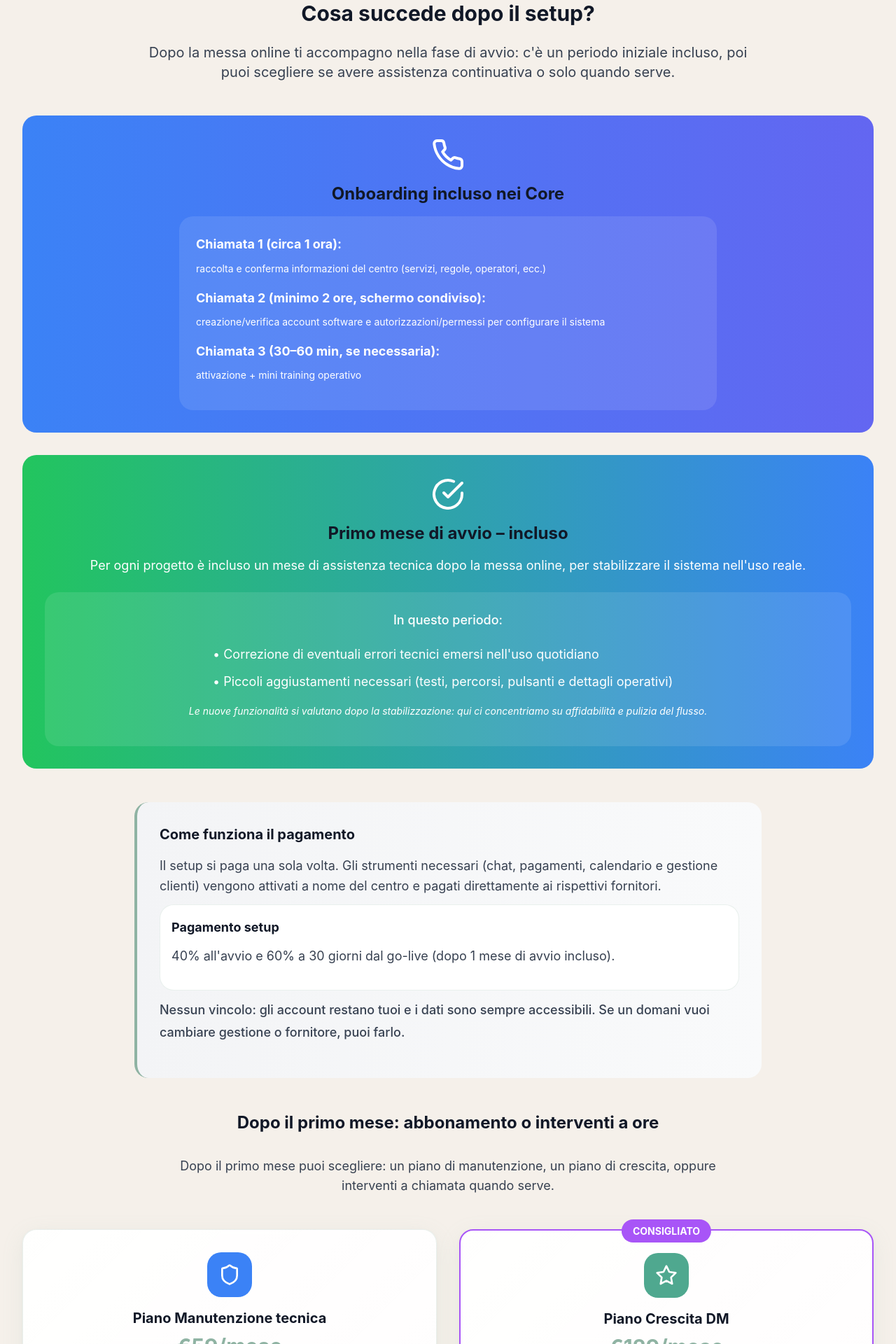
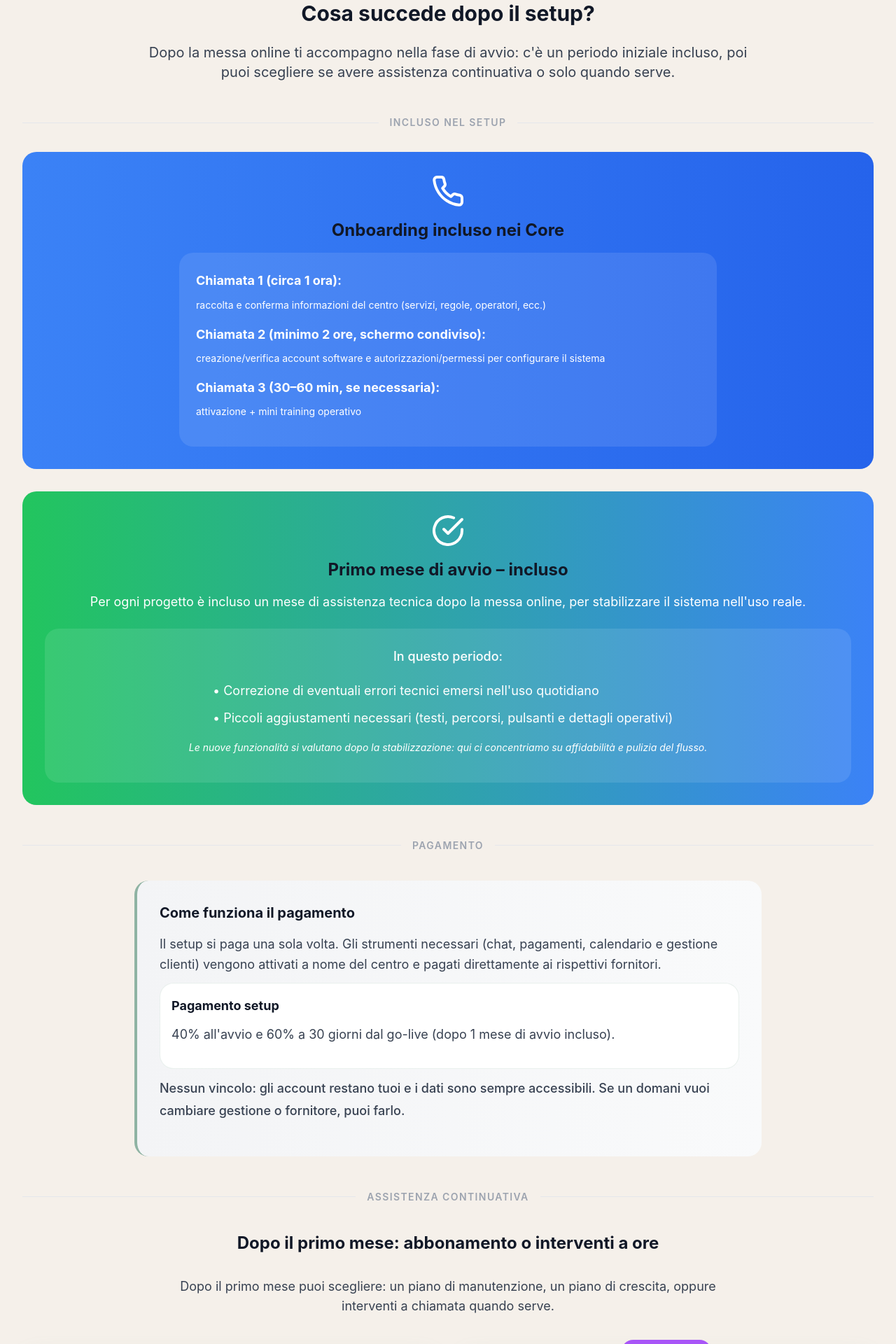
Before and after one commit to ronza99/SocialFlow-Wellness, a React (Vite) app: page / in a window 1280 px wide. Shown: the part 7273-9193 px from the top of the page at 70% size. Built offline with nearby package versions, Linux system fonts and the light colour scheme.

Commit message:
Updated PricingCalculator.tsx

```diff
--- a/src/components/PricingCalculator.tsx
+++ b/src/components/PricingCalculator.tsx
@@ -891,7 +891,12 @@ const PricingCalculator: React.FC<PricingCalculatorProps> = ({
             </p>
 
             {/* Onboarding incluso */}
-            <div className="bg-gradient-to-r from-blue-500 to-indigo-500 text-white rounded-wellness p-8 mb-8 text-center">
+            <div className="flex items-center gap-4 mb-8">
+              <div className="flex-1 h-px bg-gray-200" />
+              <span className="text-sm font-semibold text-gray-400 uppercase tracking-widest whitespace-nowrap">Incluso nel setup</span>
+              <div className="flex-1 h-px bg-gray-200" />
+            </div>
+            <div className="bg-gradient-to-r from-blue-500 to-blue-600 text-white rounded-wellness p-8 mb-8 text-center">
               <Phone className="w-12 h-12 mx-auto mb-4" />
               <h4 className="text-2xl font-serif font-bold mb-4">Onboarding incluso nei Core</h4>
               <div className="bg-white/10 rounded-wellness p-6 text-left max-w-3xl mx-auto">
@@ -931,6 +936,13 @@ const PricingCalculator: React.FC<PricingCalculatorProps> = ({
               </div>
             </div>
 
+            {/* Separatore pagamento */}
+            <div className="flex items-center gap-4 my-10">
+              <div className="flex-1 h-px bg-gray-200" />
+              <span className="text-sm font-semibold text-gray-400 uppercase tracking-widest whitespace-nowrap">Pagamento</span>
+              <div className="flex-1 h-px bg-gray-200" />
+            </div>
+
             {/* Come funziona il pagamento */}
             <div className="mb-12">
               <div className="bg-gradient-to-r from-gray-100 to-gray-50 rounded-wellness p-8 border-l-4 border-sage-green max-w-4xl mx-auto">
@@ -950,6 +962,13 @@ const PricingCalculator: React.FC<PricingCalculatorProps> = ({
                   Nessun vincolo: gli account restano tuoi e i dati sono sempre accessibili. Se un domani vuoi cambiare gestione o fornitore, puoi farlo.
                 </p>
               </div>
+            </div>
+
+            {/* Separatore manutenzione */}
+            <div className="flex items-center gap-4 my-10">
+              <div className="flex-1 h-px bg-gray-200" />
+              <span className="text-sm font-semibold text-gray-400 uppercase tracking-widest whitespace-nowrap">Assistenza continuativa</span>
+              <div className="flex-1 h-px bg-gray-200" />
             </div>
 
             {/* Piani di manutenzione */}
```
